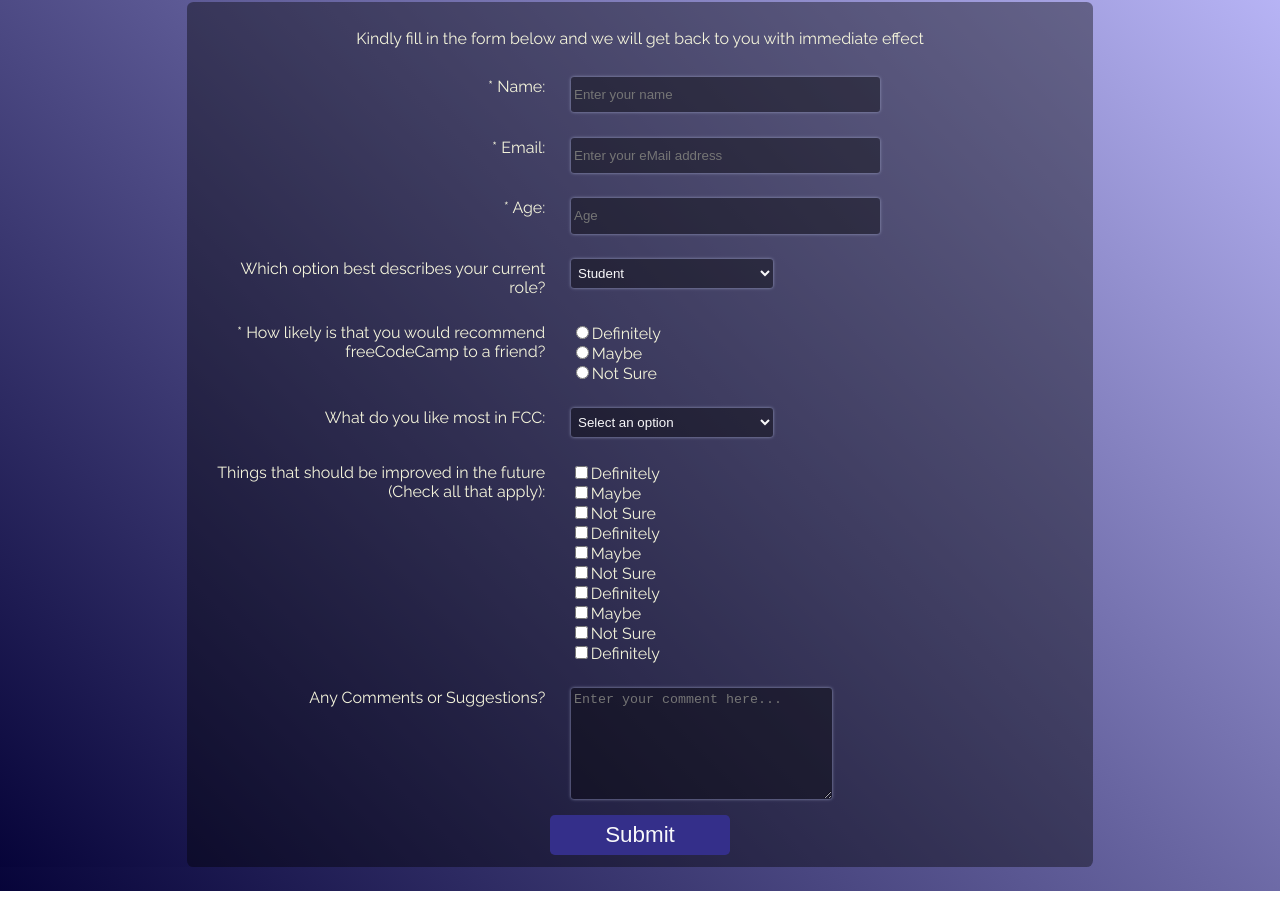
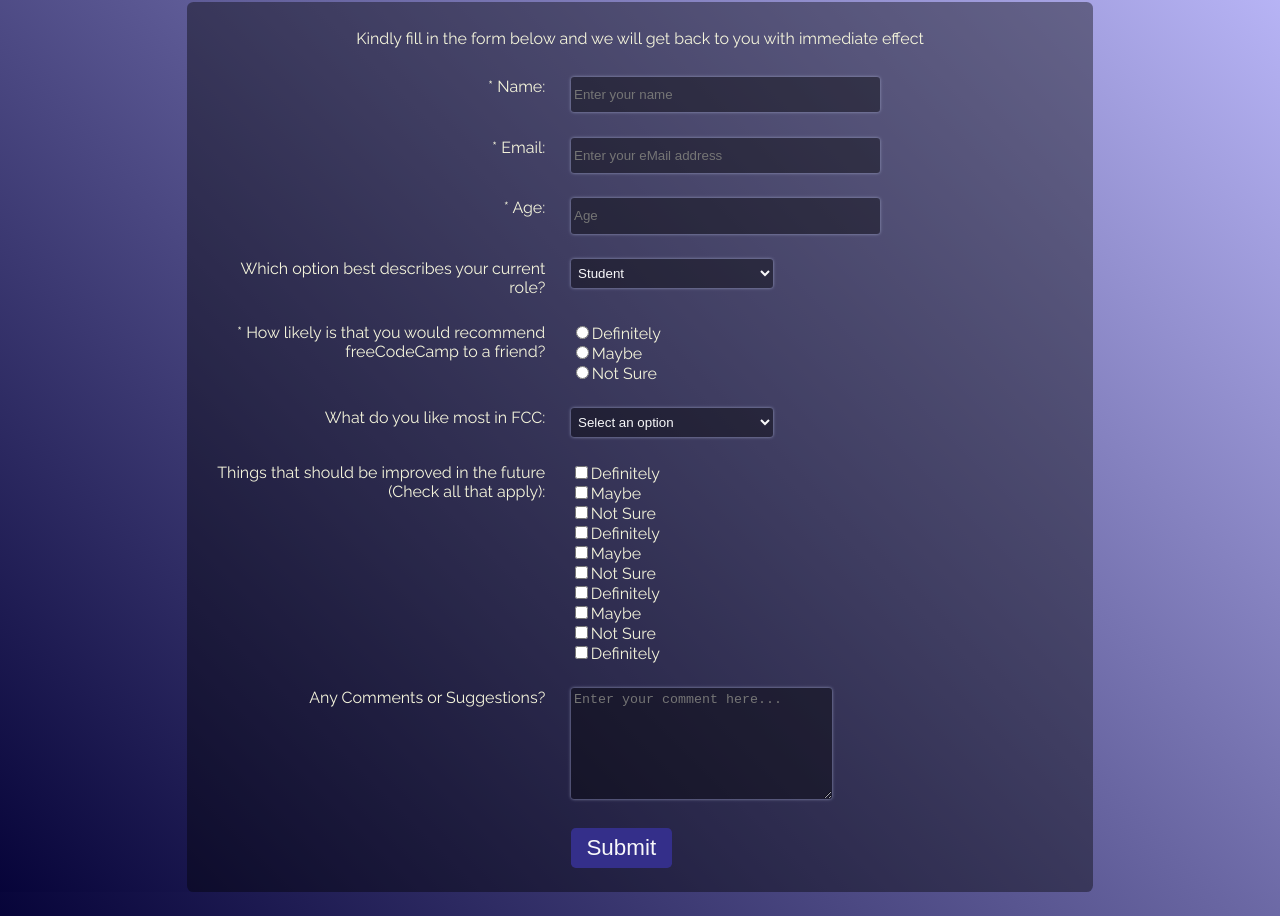
Before and after one commit to John-pels/css-challenge, a plain HTML site: page surveyform.html in a window 1280 px wide. Shown: the part 78-994 px from the top of the page. Before the commit the page ends 969 px from the top, so only its background shows below. Drawn offline with Linux system fonts and the light colour scheme.

Commit message:
Adjusted button alignment and the select tag background

```diff
--- a/surveyform.html
+++ b/surveyform.html
@@ -115,10 +115,15 @@
                     <textarea name="comment" id="comment" cols="30" rows="5" tabindex="19" placeholder="Enter your comment here..."></textarea>
                 </div>
             </div>
-            <center>
-                <button type="submit" id="submit" tabindex="20">Submit</button>
+            <div class="rowtab ">
+                <div class="labels rowtab-items">
+                    <label for="Submit" id="Submit"></label>
+                </div>
+                <div class="input-right rowtab-items">
+                    <button type="submit" id="submit" tabindex="20">Submit</button>
+                </div>
+            </div>
 
-            </center>
         </form>
 
     </main>
```
